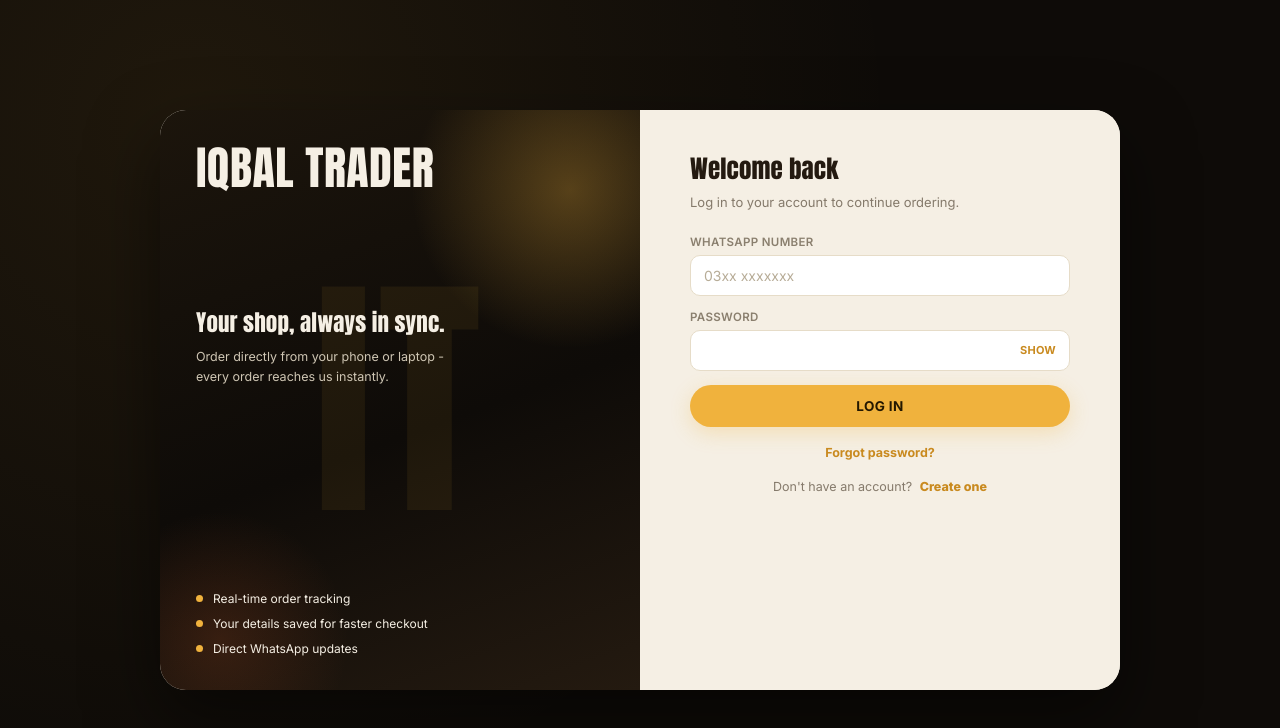
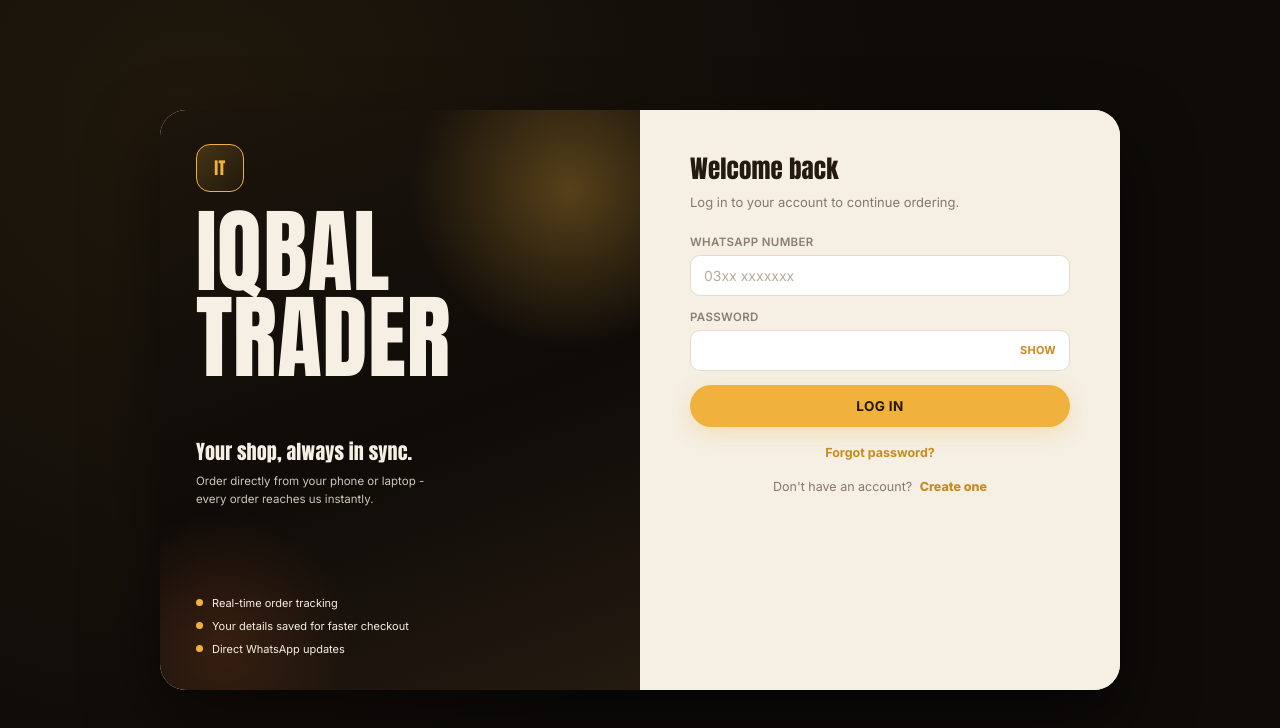
Before and after one commit to MIqbal-shop/online-store, a website: page public/index.html in a window 1280 px wide. Drawn offline with Linux system fonts and the light colour scheme; no server answers.

Commit message:
Add files via upload

```diff
--- a/public/index.html
+++ b/public/index.html
@@ -15,8 +15,8 @@
     <!-- Left brand / visual panel (hidden on very small screens) -->
     <div class="auth-visual">
       <div class="auth-visual-glow"></div>
-      <div class="auth-visual-logo-bg" id="authMark">IT</div>
       <div class="auth-visual-top">
+        <div class="auth-mark-badge" id="authMark">IT</div>
         <div class="name" id="authName">IQBAL TRADER</div>
       </div>
       <div class="auth-visual-mid">
--- a/public/style.css
+++ b/public/style.css
@@ -265,30 +265,28 @@ label { font-size: 11.5px; font-weight: 600; letter-spacing: 0.03em; text-transf
   background: radial-gradient(circle, rgba(226,99,44,0.16), transparent 70%);
   bottom: -80px; left: -70px; pointer-events: none;
 }
-/* Big, subtle logo watermark filling the panel background */
-.auth-visual-logo-bg {
-  position: absolute; inset: 0; z-index: 0; overflow: hidden; pointer-events: none;
+/* Small modern mark badge + big brand name lockup */
+.auth-visual-top { position: relative; z-index: 1; display: flex; flex-direction: column; align-items: flex-start; gap: 16px; }
+.auth-mark-badge {
+  width: 48px; height: 48px; border-radius: 14px; flex-shrink: 0; overflow: hidden;
+  background: linear-gradient(135deg, rgba(240,178,61,0.20), rgba(240,178,61,0.04));
+  border: 1.5px solid var(--gold);
   display: flex; align-items: center; justify-content: center;
-  font-family: 'Anton', sans-serif; font-weight: 400; line-height: 1;
-  font-size: 260px; color: rgba(240,178,61,0.07); letter-spacing: 0.02em;
+  font-family: 'Anton', sans-serif; font-size: 17px; letter-spacing: 0.02em; color: var(--gold);
 }
-.auth-visual-logo-bg img {
-  width: 84%; max-width: 480px; height: auto; object-fit: contain;
-  opacity: 0.16; filter: saturate(0.85);
-}
-.auth-visual-top { position: relative; z-index: 1; }
+.auth-mark-badge img { width: 100%; height: 100%; object-fit: cover; }
 .auth-visual-top .name {
   font-family: 'Anton', sans-serif; font-weight: 400; text-transform: uppercase;
-  font-size: clamp(34px, 4.4vw, 46px); line-height: 1.05; letter-spacing: 0.01em; color: var(--paper);
+  font-size: clamp(56px, 8vw, 92px); line-height: 0.94; letter-spacing: 0.005em; color: var(--paper);
 }
-.auth-visual-mid { position: relative; z-index: 1; margin-top: auto; margin-bottom: auto; padding: 30px 0; }
+.auth-visual-mid { position: relative; z-index: 1; margin-top: auto; margin-bottom: auto; padding: 28px 0; }
 .auth-visual-mid h1 {
   font-family: 'Anton', sans-serif; font-weight: 400; text-transform: none; letter-spacing: 0.005em;
-  font-size: clamp(18px, 2vw, 23px); line-height: 1.2; color: var(--paper); margin: 0 0 10px;
+  font-size: clamp(16px, 1.7vw, 20px); line-height: 1.25; color: var(--paper); margin: 0 0 8px;
 }
-.auth-visual-mid p { color: var(--paper-dim); font-size: 12.5px; line-height: 1.6; max-width: 280px; margin: 0; }
-.auth-visual-features { position: relative; z-index: 1; display: flex; flex-direction: column; gap: 10px; margin-top: auto; }
-.auth-feature { display: flex; align-items: center; gap: 10px; font-size: 12px; color: var(--paper); }
+.auth-visual-mid p { color: var(--paper-dim); font-size: 11.5px; line-height: 1.6; max-width: 260px; margin: 0; }
+.auth-visual-features { position: relative; z-index: 1; display: flex; flex-direction: column; gap: 9px; margin-top: auto; }
+.auth-feature { display: flex; align-items: center; gap: 9px; font-size: 11px; color: var(--paper); }
 .auth-feature .dot { width: 7px; height: 7px; border-radius: 50%; background: var(--gold); flex-shrink: 0; }
 
 /* -- Right: form panel -- */
@@ -320,8 +318,7 @@ label { font-size: 11.5px; font-weight: 600; letter-spacing: 0.03em; text-transf
   .auth-gate { align-items: flex-start; padding: 22px 14px; }
   .auth-card { grid-template-columns: 1fr; max-width: 440px; min-height: auto; border-radius: 22px; }
   .auth-visual { padding: 24px 22px 20px; }
-  .auth-visual-logo-bg { font-size: 150px; }
-  .auth-visual-top .name { font-size: 28px; }
+  .auth-visual-top .name { font-size: 40px; }
   .auth-visual-mid { padding: 18px 0; }
   .auth-visual-features { display: none; }
   .auth-form-panel { padding: 28px 22px 32px; }
```
